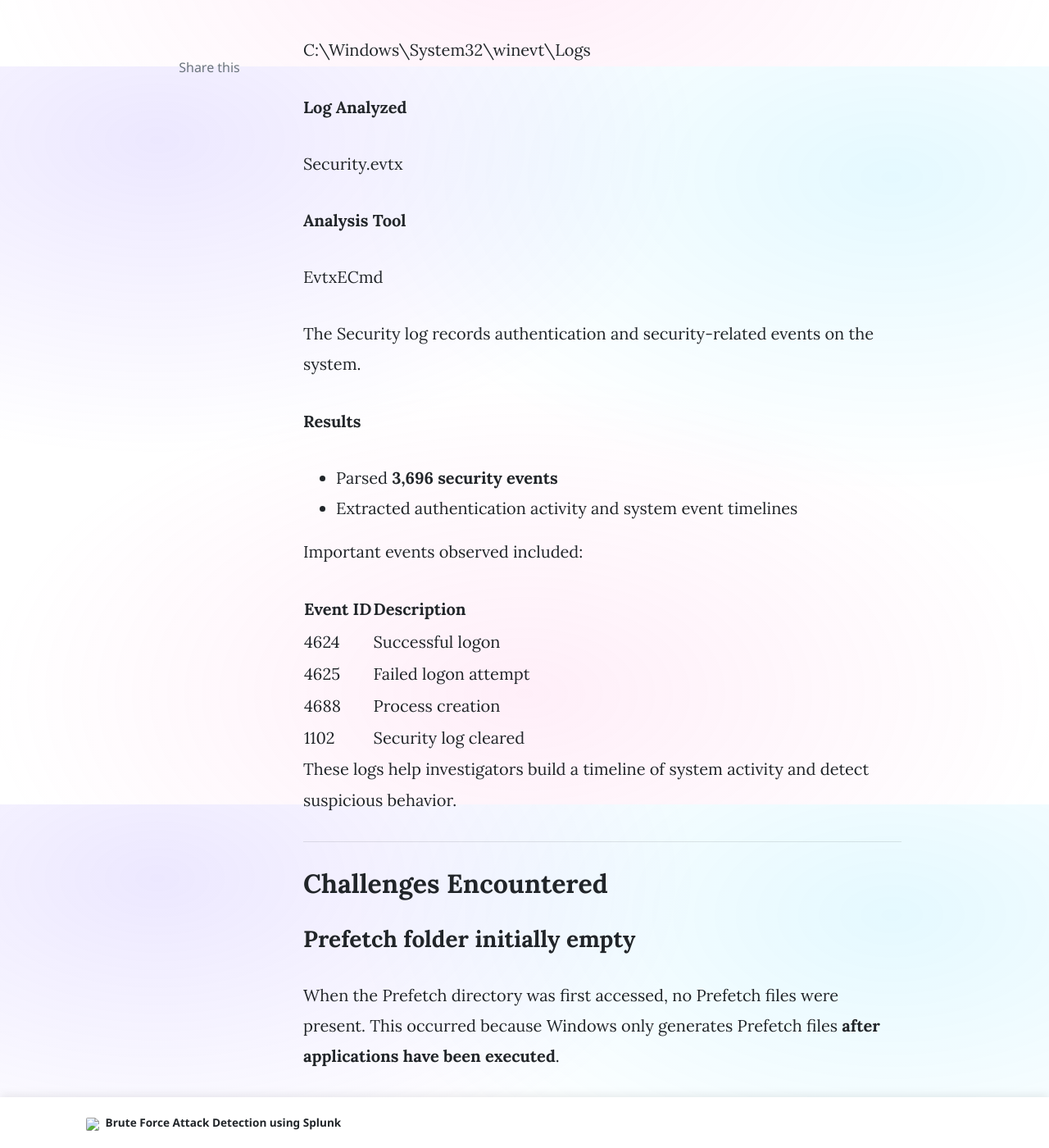
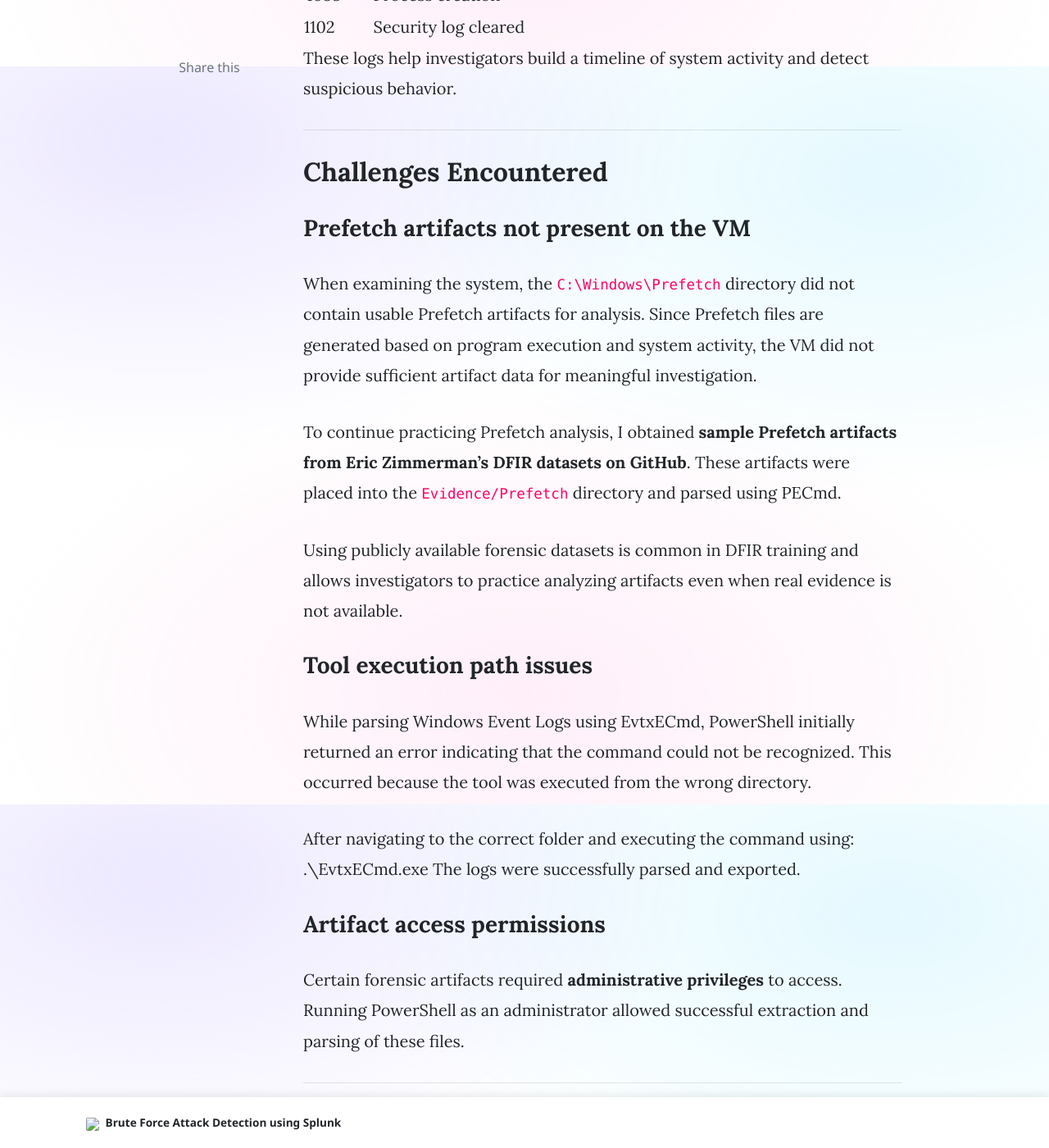
Before and after one commit to SinghPallavi819/singhpallavi819.github.io, a Jekyll site: the page built from _posts/2026-02-04-windows-digital-forensics-investigation-lab.md, in a window 1280 px wide and 1400 px high, scrolled down 6219 px. Shown: the whole window at 82% size. Built offline with Jekyll 4.4.1, drawn with Linux system fonts in a browser that asks for light colours; nearby versions of some CDN libraries; comment, search, counter and statistics services are not loaded; some of the changed text lies outside the part shown.

Commit message:
Update 2026-02-04-windows-digital-forensics-investigation-lab.md

```diff
--- a/_posts/2026-02-04-windows-digital-forensics-investigation-lab.md
+++ b/_posts/2026-02-04-windows-digital-forensics-investigation-lab.md
@@ -96,11 +84,9 @@ Amcache is useful for confirming that a program existed on a system and may have
 Stored in the **SYSTEM registry hive**
 
 **Purpose**
-
 ShimCache stores historical references to executed applications as part of Windows compatibility mechanisms.
 
 **Evidence Extracted**
-
 - Program execution traces
 - Application file paths
 
@@ -115,23 +101,18 @@ ShimCache helps investigators identify applications that were previously execute
 C:\Windows\Prefetch
 
 **Purpose**
-
 Prefetch files record information about recently executed programs in order to improve system performance.
-
 In digital forensics, Prefetch artifacts provide strong evidence that an application was executed.
 
 **Analysis Tool**
-
 PECmd
 
 **Evidence Extracted**
-
 - Program execution timestamps
 - Execution frequency
 - Files accessed during execution
 
 Example findings included execution activity for applications such as:
-
 - Notepad
 - Microsoft Edge
 - Windows Terminal
@@ -148,15 +129,12 @@ NTUSER.DAT
 Software\Microsoft\Windows\CurrentVersion\Explorer\UserAssist
 
 **Purpose**
-
 UserAssist records applications launched through the Windows graphical user interface.
 
 **Analysis Tool**
-
 Registry Explorer
 
 **Evidence Extracted**
-
 - Program launch history
 - Run counts
 - Last execution timestamps
@@ -172,17 +150,13 @@ UserAssist provides insight into **user-driven application activity** within the
 C:\Windows\System32\winevt\Logs
 
 **Log Analyzed**
-
 Security.evtx
 
 **Analysis Tool**
-
 EvtxECmd
-
 The Security log records authentication and security-related events on the system.
 
 **Results**
-
 - Parsed **3,696 security events**
 - Extracted authentication activity and system event timelines
 
@@ -201,23 +175,21 @@ These logs help investigators build a timeline of system activity and detect sus
 
 ## Challenges Encountered
 
-### Prefetch folder initially empty
+### Prefetch artifacts not present on the VM
 
-When the Prefetch directory was first accessed, no Prefetch files were present. This occurred because Windows only generates Prefetch files **after applications have been executed**.
+When examining the system, the `C:\Windows\Prefetch` directory did not contain usable Prefetch artifacts for analysis. Since Prefetch files are generated based on program execution and system activity, the VM did not provide sufficient artifact data for meaningful investigation.
 
-After running several applications within the VM (such as Notepad, Microsoft Edge, and Windows Terminal), Prefetch files were generated and became available for analysis.
+To continue practicing Prefetch analysis, I obtained **sample Prefetch artifacts from Eric Zimmerman’s DFIR datasets on GitHub**. These artifacts were placed into the `Evidence/Prefetch` directory and parsed using PECmd.
+
+Using publicly available forensic datasets is common in DFIR training and allows investigators to practice analyzing artifacts even when real evidence is not available.
 
 ### Tool execution path issues
 
 While parsing Windows Event Logs using EvtxECmd, PowerShell initially returned an error indicating that the command could not be recognized. This occurred because the tool was executed from the wrong directory.
 
-After navigating to the correct folder and executing the command with:
-
-
+After navigating to the correct folder and executing the command using:
 .\EvtxECmd.exe
-
-
-the logs were successfully parsed.
+The logs were successfully parsed and exported.
 
 ### Artifact access permissions
 
```
Also changed, not shown: other parts of _posts/2026-02-04-windows-digital-forensics-investigation-lab.md (+2 -14 lines).
